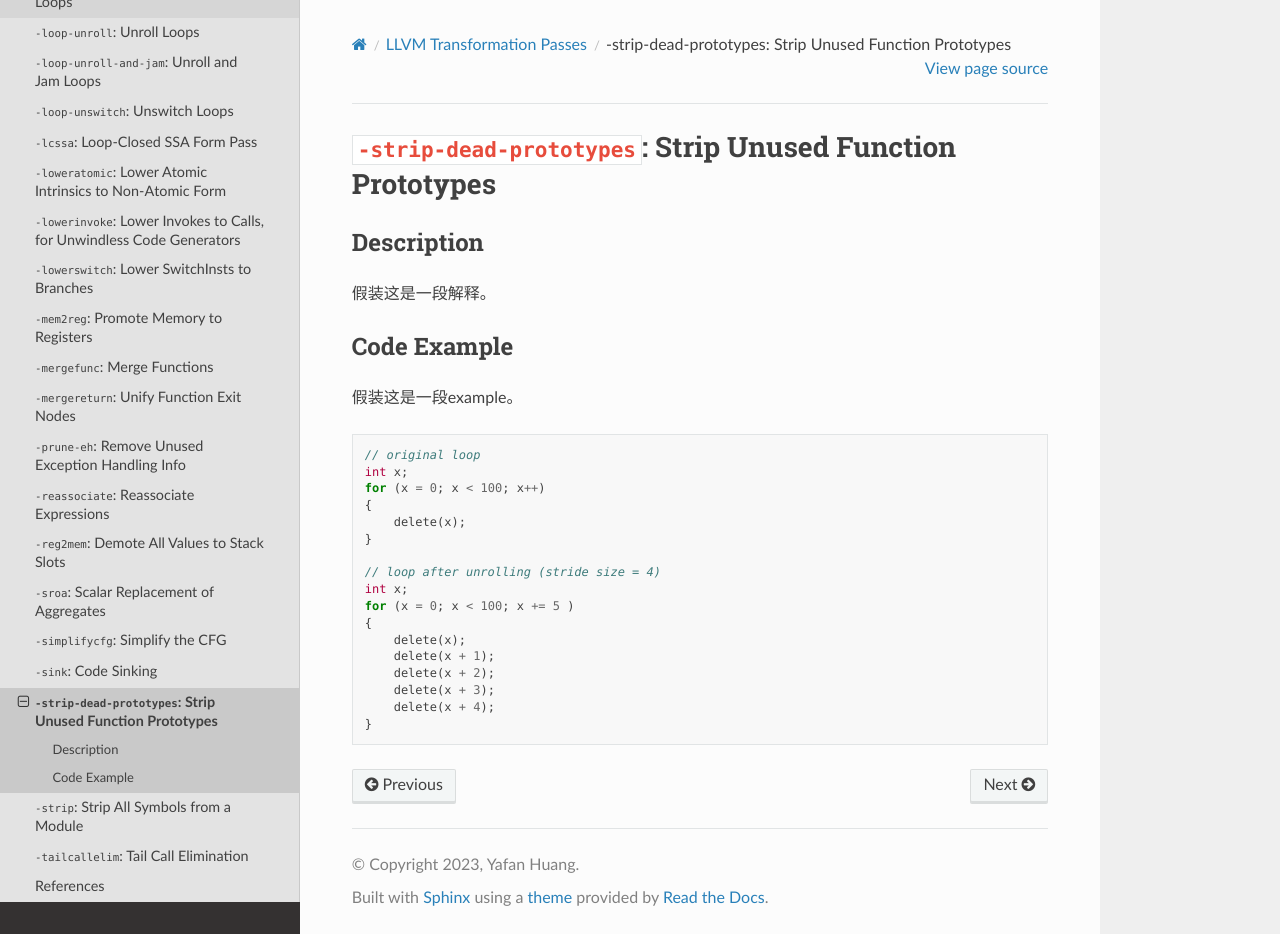
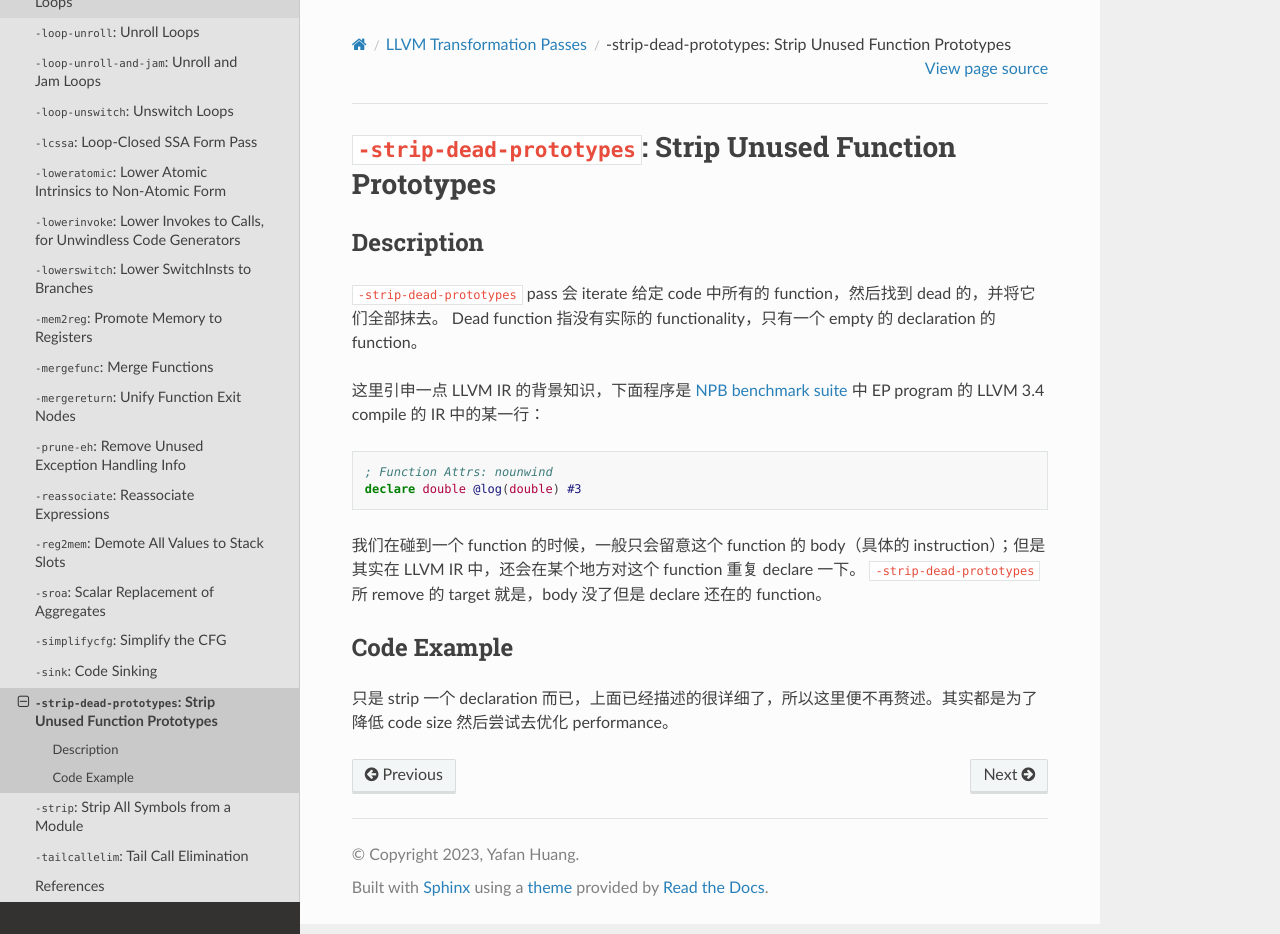
Before and after one commit to hyfshishen/understanding-llvm-transformation-passes, a Sphinx documentation site: the page built from docs/source/LLVM-transformation-passes/46-strip-unused-function-prototypes.rst, in a window 1280 px wide and 934 px high. Built offline with Sphinx 7.4.7 and the Read the Docs theme 2.0.0, drawn with Linux system fonts in a browser that asks for light colours.

Commit message:
updating passes

```diff
--- a/docs/source/LLVM-transformation-passes/46-strip-unused-function-prototypes.rst
+++ b/docs/source/LLVM-transformation-passes/46-strip-unused-function-prototypes.rst
@@ -3,29 +3,21 @@
 
 Description
 --------
-假装这是一段解释。
+
+``-strip-dead-prototypes`` pass 会 iterate 给定 code 中所有的 function，然后找到 dead 的，并将它们全部抹去。
+Dead function 指没有实际的 functionality，只有一个 empty 的 declaration 的 function。
+
+这里引申一点 LLVM IR 的背景知识，下面程序是 `NPB benchmark suite <https://www.nas.nasa.gov/software/npb.html>`_ 中 EP program 的 LLVM 3.4 compile 的 IR 中的某一行：
+
+.. code-block:: llvm
+
+    ; Function Attrs: nounwind
+    declare double @log(double) #3
+
+我们在碰到一个 function 的时候，一般只会留意这个 function 的 body（具体的 instruction）；但是其实在 LLVM IR 中，还会在某个地方对这个 function 重复 declare 一下。
+``-strip-dead-prototypes`` 所 remove 的 target 就是，body 没了但是 declare 还在的 function。
 
 Code Example
 --------
 
-假装这是一段example。
-
-.. code-block:: C
-
-    // original loop
-    int x;
-    for (x = 0; x < 100; x++)
-    {
-        delete(x);
-    }
-
-    // loop after unrolling (stride size = 4)
-    int x;
-    for (x = 0; x < 100; x += 5 )
-    {
-        delete(x);
-        delete(x + 1);
-        delete(x + 2);
-        delete(x + 3);
-        delete(x + 4);
-    }
+只是 strip 一个 declaration 而已，上面已经描述的很详细了，所以这里便不再赘述。其实都是为了降低 code size 然后尝试去优化 performance。
```
Also changed, not shown: docs/source/LLVM-transformation-passes/45-code-sinking.rst (+6 -22 lines).
